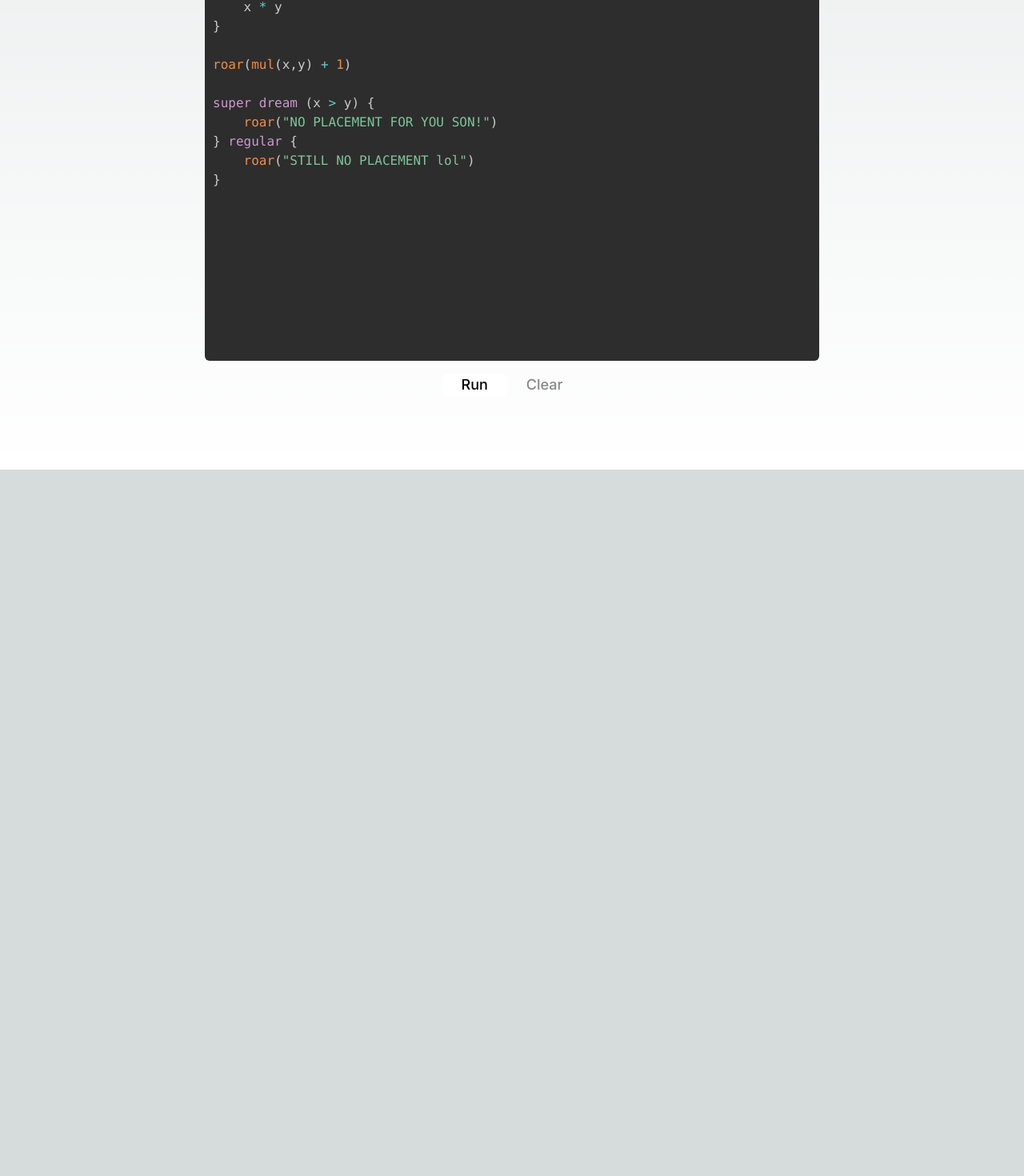
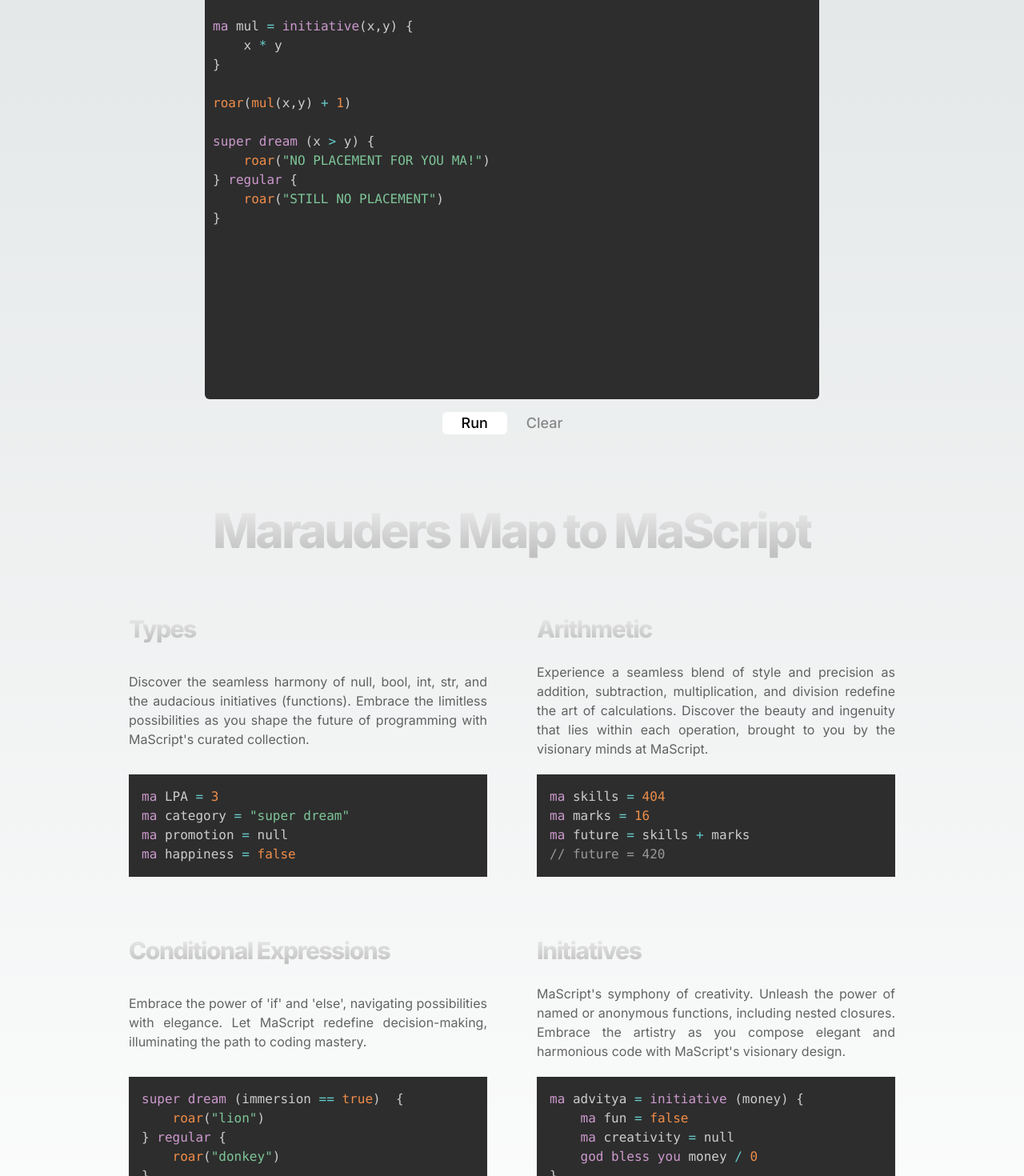
Before and after one commit to ehsaaniqbal/ma, a Next.js app in the folder site/: page / in a window 1280 px wide. Shown: the part 1013-2483 px from the top of the page at 80% size. Before the commit the page ends 1600 px from the top, so only its background shows below. Built offline with nearby package versions, Linux system fonts and the light colour scheme.

Commit message:
feat: add docs page

```diff
--- /dev/null
+++ b/site/src/app/components/Docs.tsx
@@ -0,0 +1,117 @@
+import React from "react";
+import { highlight } from "prismjs/components/prism-core";
+import "prismjs/themes/prism-tomorrow.css";
+import { maSyntax } from "../lib/syntax";
+
+const docContent = [
+  {
+    title: "Types",
+    description:
+      "Discover the seamless harmony of null, bool, int, str, and the audacious initiatives (functions). Embrace the limitless possibilities as you shape the future of programming with MaScript's curated collection.",
+    code: `ma LPA = 3
+ma category = "super dream"
+ma promotion = null
+ma happiness = false
+`,
+  },
+  {
+    title: "Arithmetic",
+    description:
+      "Experience a seamless blend of style and precision as addition, subtraction, multiplication, and division redefine the art of calculations. Discover the beauty and ingenuity that lies within each operation, brought to you by the visionary minds at MaScript.",
+    code: `ma skills = 404
+ma marks = 16
+ma future = skills + marks
+// future = 420
+`,
+  },
+  {
+    title: "Conditional Expressions",
+    description:
+      "Embrace the power of 'if' and 'else', navigating possibilities with elegance. Let MaScript redefine decision-making, illuminating the path to coding mastery.",
+    code: `super dream (immersion == true)  {
+    roar("lion")
+} regular {
+    roar("donkey")
+}
+`,
+  },
+  {
+    title: "Initiatives",
+    description:
+      "MaScript's symphony of creativity. Unleash the power of named or anonymous functions, including nested closures. Embrace the artistry as you compose elegant and harmonious code with MaScript's visionary design.",
+    code: `ma advitya = initiative (money) {
+    ma fun = false
+    ma creativity = null
+    god bless you money / 0
+}
+`,
+  },
+  {
+    title: "Roar",
+    description:
+      "Feel the thunderous impact of 'roar' and embrace the orchestration of MaScript's built-in function ensemble.",
+    code: `roar("Work hard - success will be yours.")`,
+  },
+];
+
+const Doc = ({
+  title,
+  description,
+  code,
+  style,
+}: {
+  title: string;
+  description: string;
+  code: string;
+  style: string;
+}) => {
+  return (
+    <div
+      className={`flex flex-col justify-between rounded-lg border border-transparent px-5 py-4 border-neutral-700 hover:bg-neutral-800/30 ${style}`}
+    >
+      <h2 className="leading-[2] tracking-tighter font-extrabold text-3xl bg-[linear-gradient(180deg,_#fff,_#adadad)] bg-clip-text text-transparent">
+        {title}
+      </h2>
+      <p className={`my-3 text-md opacity-60 text-justify max-w-md text-md`}>
+        {description}
+      </p>
+      <pre>
+        <code
+          className="language-ma"
+          dangerouslySetInnerHTML={{ __html: highlight(code, maSyntax, "ma") }}
+        />
+      </pre>
+    </div>
+  );
+};
+
+const Docs = () => {
+  return (
+    <section
+      id="docs"
+      className="flex min-h-screen flex-col items-center px-24 mb-5"
+    >
+      <div className="p-4">
+        <h1 className="leading-[2] tracking-tighter font-extrabold text-6xl bg-[linear-gradient(180deg,_#fff,_#adadad)] bg-clip-text text-transparent">
+          Marauders Map to MaScript
+        </h1>
+      </div>
+      <div className="grid text-center lg:mb-0 lg:grid-cols-2 lg:text-left gap-5">
+        {docContent.map((dc, index) => (
+          <Doc
+            code={dc.code}
+            title={dc.title}
+            description={dc.description}
+            style={
+              index === docContent.length - 1
+                ? "col-span-2 w-[60%] justify-self-center"
+                : ""
+            }
+          />
+        ))}
+      </div>
+    </section>
+  );
+};
+
+export default Docs;
--- a/site/src/app/components/Playground.tsx
+++ b/site/src/app/components/Playground.tsx
@@ -1,11 +1,9 @@
 "use client";
 
+import "prismjs/themes/prism-tomorrow.css";
 import React, { useState, useRef } from "react";
 import Editor from "react-simple-code-editor";
 import { highlight } from "prismjs/components/prism-core";
-import "prismjs/themes/prism-tomorrow.css";
-import "prismjs/components/prism-clike";
-import "prismjs/components/prism-javascript";
 import { maSyntax } from "../lib/syntax";
 import Terminal from "./Terminal";
 import Button from "./Button";
@@ -21,20 +19,11 @@ ma mul = initiative(x,y) {
 roar(mul(x,y) + 1)
 
 super dream (x > y) {
-    roar("NO PLACEMENT FOR YOU SON!")
+    roar("NO PLACEMENT FOR YOU MA!")
 } regular {
-    roar("STILL NO PLACEMENT lol")
+    roar("STILL NO PLACEMENT")
 }
 `;
-
-const hightlightWithLineNumbers = (input: string) =>
-  highlight(input, maSyntax, "ma");
-// .split("\n")
-// .map(
-//   (line: string, i: number) =>
-//     `<span class='editorLineNumber'>${i + 1}</span>${line}`
-// )
-// .join("\n");
 
 const Playground = () => {
   const [code, setCode] = useState(maBasic);
@@ -58,15 +47,15 @@ const Playground = () => {
       id="playground"
     >
       <div className="p-4">
-        <h1 className="leading-[2] tracking-tighter font-extrabold text-4xl bg-[linear-gradient(180deg,_#fff,_#adadad)] bg-clip-text text-transparent">
+        <h1 className="leading-[2] tracking-tighter font-extrabold text-6xl bg-[linear-gradient(180deg,_#fff,_#adadad)] bg-clip-text text-transparent">
           Try MaScript Out
         </h1>
       </div>
-      <div className="whitespace-nowrap overflow-x-hidden flex justify-center items-center language-aussie color-[#ccc]">
+      <div className="whitespace-nowrap overflow-x-hidden flex justify-center items-center language-ma color-[#ccc]">
         <Editor
           value={code}
           onValueChange={(code) => setCode(code)}
-          highlight={(code) => hightlightWithLineNumbers(code)}
+          highlight={(code) => highlight(code, maSyntax, "ma")}
           padding={10}
           style={{
             fontFamily:
--- a/site/src/app/components/Terminal.tsx
+++ b/site/src/app/components/Terminal.tsx
@@ -16,7 +16,6 @@ const Terminal = ({ code }: TerminalProps) => {
       </div>
       <div className="mt-4">
         {parseMaOutput(code).map((op: string) => {
-          console.log(op);
           return <div dangerouslySetInnerHTML={{ __html: op }} />;
         })}
       </div>
--- a/site/src/app/page.tsx
+++ b/site/src/app/page.tsx
@@ -1,11 +1,13 @@
 import Playground from "./components/Playground";
 import Hero from "./components/Hero";
+import Docs from "./components/Docs";
 
 export default function Home() {
   return (
     <>
       <Hero />
       <Playground />
+      <Docs />
     </>
   );
 }
```
Also changed, not shown: 1 other file (tests, documents, lock files or other folders).
